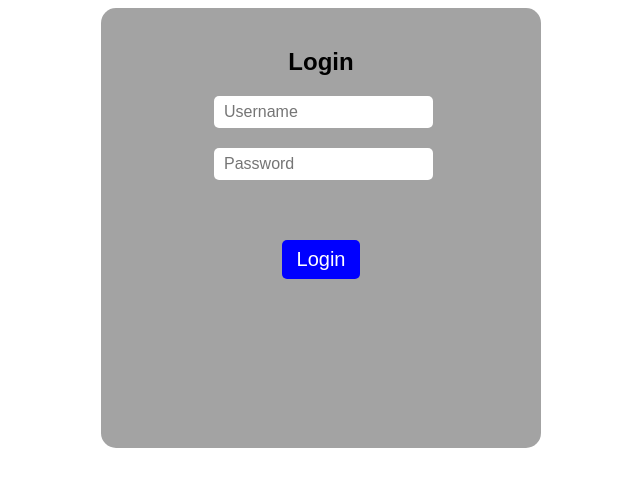
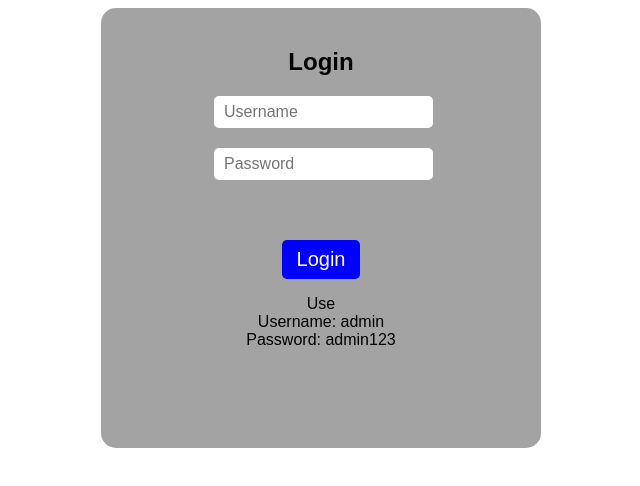
Before and after one commit to YOHANNESAMSALU/PcRegistration, a React (Vite) app: page / in a window 1280 px wide. Shown: the top 486 px of the page, without its empty margins (319-959 px from the left). Built offline with nearby package versions, Linux system fonts and the light colour scheme.

Commit message:
put user name and pasword on login page

```diff
--- a/src/Login.jsx
+++ b/src/Login.jsx
@@ -47,7 +47,14 @@ function Login({ onLogin }) {
       />
       <br />
       <button className="login-button" onClick={handleLogin}>Login</button>
-    </div></div>
+      <p>
+        Use <br />
+        Username: admin <br />
+        Password: admin123
+      </p>
+    </div>
+
+    </div>
   );
 }
 
```
Also changed, not shown: src/index.css (+2 -165 lines).
